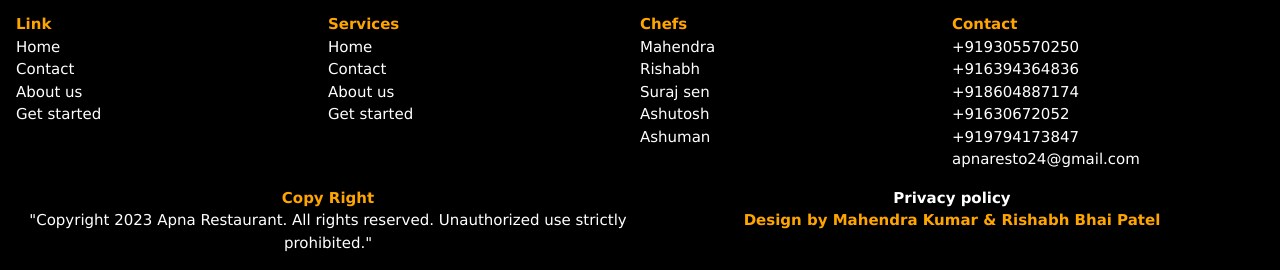
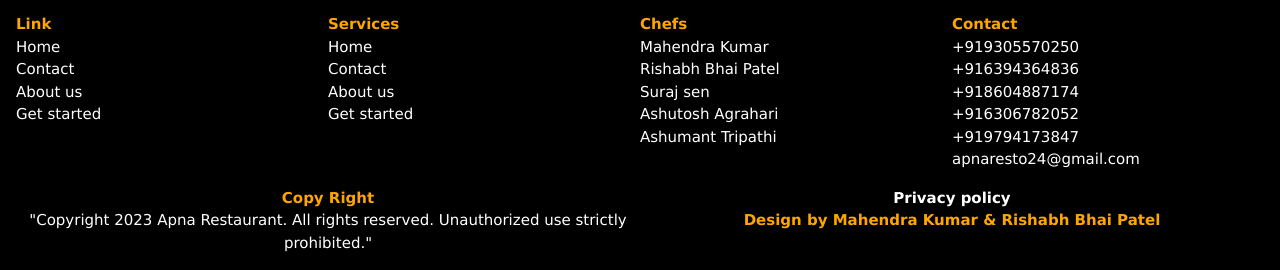
Before and after one commit to mahendra93055/ApnaResturant, a plain HTML site: page contact.html in a window 1280 px wide. Shown: the part 1241-1511 px from the top of the page. Drawn offline with Linux system fonts and the light colour scheme.

Commit message:
Update contact.html

```diff
--- a/contact.html
+++ b/contact.html
@@ -158,17 +158,17 @@
 			<p>Get started</p>
 		 </div>
 		<div class="w3-col l3 m3 s6" class="a_menu"><b style="font-weight:bold; color:orange;">Chefs</b>
-			<p class="mahi">Mahendra</p>
-			<p>Rishabh </p>
+			<p class="mahi">Mahendra Kumar</p>
+			<p>Rishabh Bhai Patel </p>
 			<p>Suraj sen</p>
-			<p>Ashutosh</p>
-			<p>Ashuman</p>
+			<p>Ashutosh Agrahari</p>
+			<p>Ashumant Tripathi</p>
 		</div>
 		<div class="w3-col l3 m3 s6"><b style="font-weight:bold; color:orange;">Contact</b>
 			<p class="mahi">+919305570250 </p>
 			<p>+916394364836 </p>
 			<p>+918604887174</p>
-			<p>+91630672052</p>
+			<p>+916306782052</p>
 			<p>+919794173847</p>
 			<p>apnaresto24@gmail.com </p>
 		</div>
```
